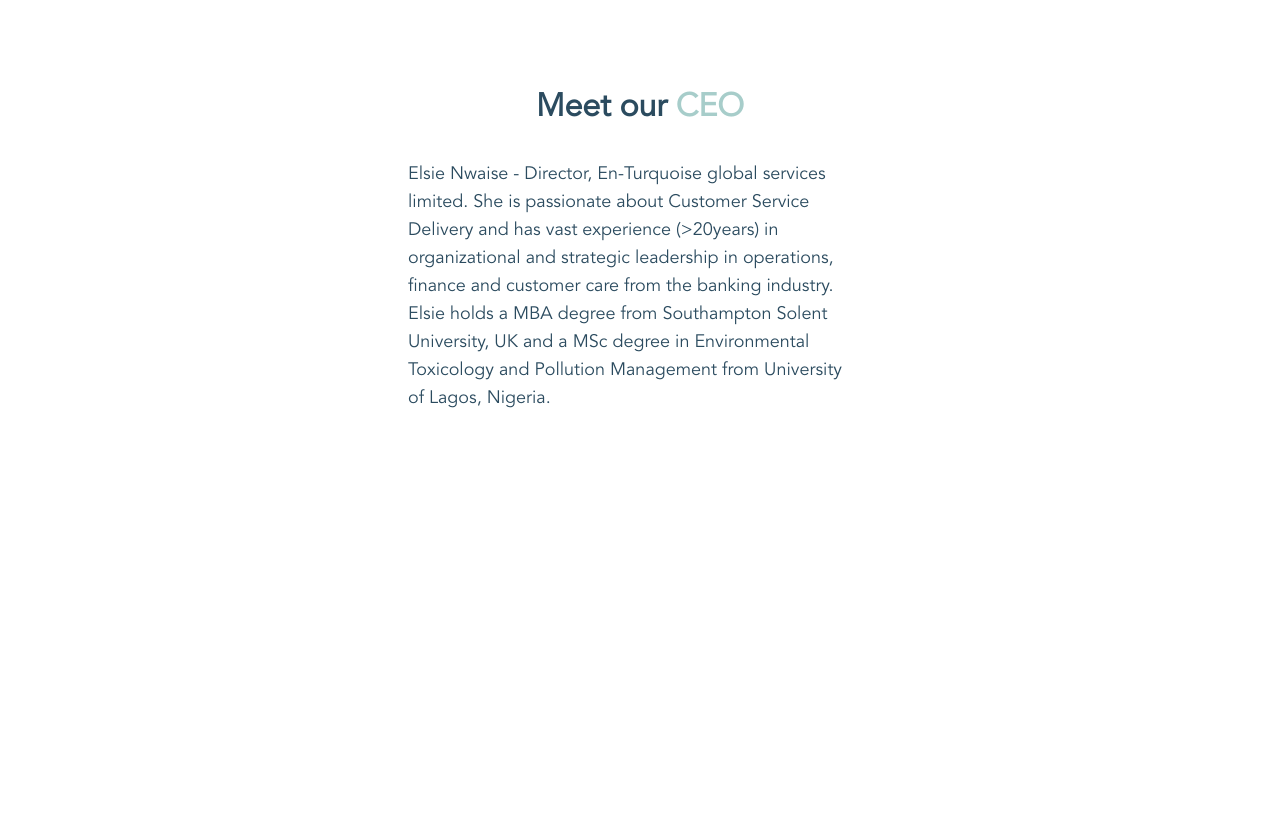
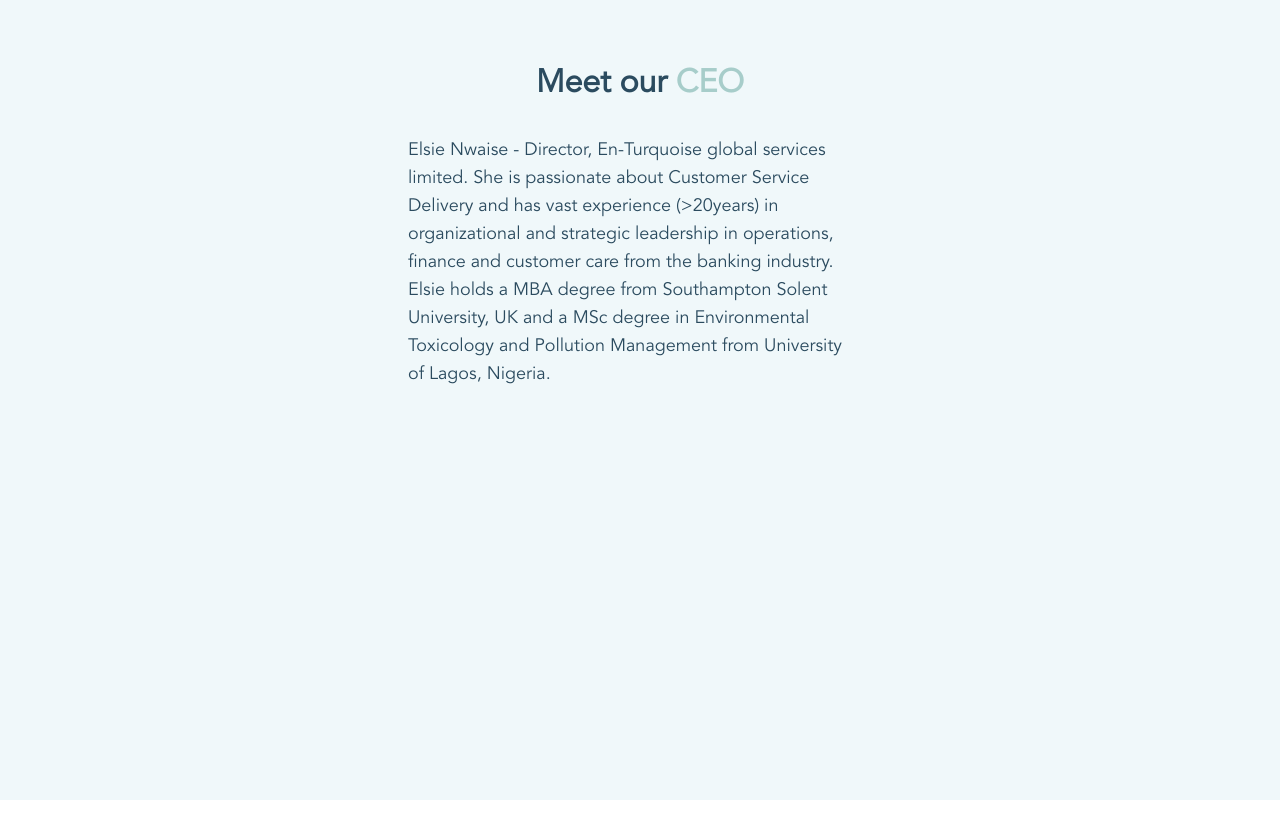
Before and after one commit to jidesam/en_turqoiuse-global, an Angular app: page /teams in a window 1280 px wide. After the commit the page ends 800 px from the top, so only its background shows below. Built offline with nearby package versions, Linux system fonts and the light colour scheme.

Commit message:
'ui-updates'

```diff
--- a/src/app/pages/main/teams/teams.component.html
+++ b/src/app/pages/main/teams/teams.component.html
@@ -1,4 +1,5 @@
-<div class="mt-6 px-8 md:px-12 lg:px-20 xl:px-44 py-16 ">
+<div class="bg-[#F0F8FA] h-screen">
+  <div class=" px-8 md:px-12 lg:px-20 xl:px-44 p-16  ">
     <h4 class="text-[#2B4B5F] text-2xl md:text-[32px] leading-10 font-extrabold text-center  mb-8"> Meet our <span class="text-[#a7cdca]">CEO</span>  <span class="text-[#2B4B5F]"></span> </h4>
     <div class="md:w-[50%] block mx-auto">
       <p class="md:text-lg text-base text-[#2B4B5F]  leading-10">Elsie Nwaise - Director, En-Turquoise global services limited. She is passionate about Customer Service  Delivery and has vast experience (>20years) in organizational and strategic leadership in operations, finance and customer care from the banking industry.
@@ -7,3 +8,4 @@
 
     </div>
     </div>
+</div>
--- a/src/app/shared/component/header/header.component.html
+++ b/src/app/shared/component/header/header.component.html
@@ -32,7 +32,7 @@
           <button  routerLink="/teams"
             class="text-base inter font-medium leading-6 text-[#F0F8FA] hover:text-[#ACAE46] cursor-pointer"
           >
-          <a >Teams</a>
+          <a >Team</a>
           </button>
         </li>
         <li>
@@ -118,9 +118,8 @@
       <li
       class="text-base inter font-medium leading-6 text-[#2B4B5F] my-4 hover:text-[#ACAE46] cursor-pointer"
     >
-    <a routerLink="/teams">Teams</a>
+    <a routerLink="/teams">Team</a>
     </li>
-
       <li
         class="text-base inter font-medium leading-6 text-[#2B4B5F] my-4 hover:text-[#ACAE46] cursor-pointer"
       >
```
